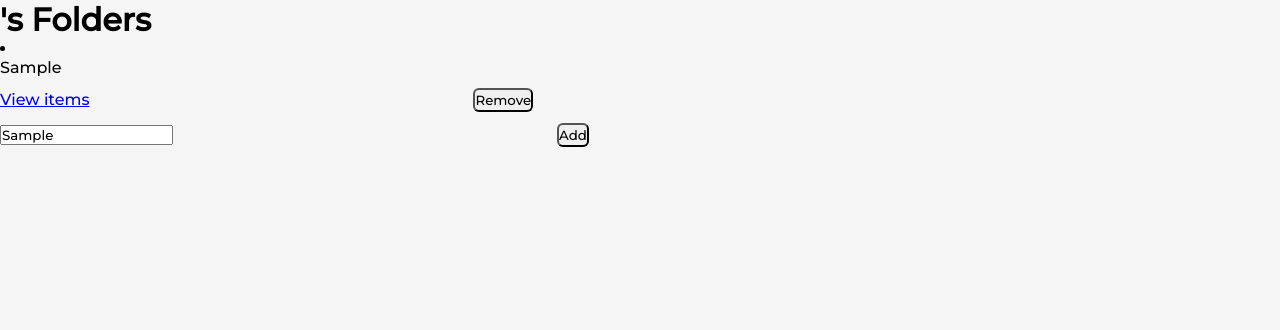
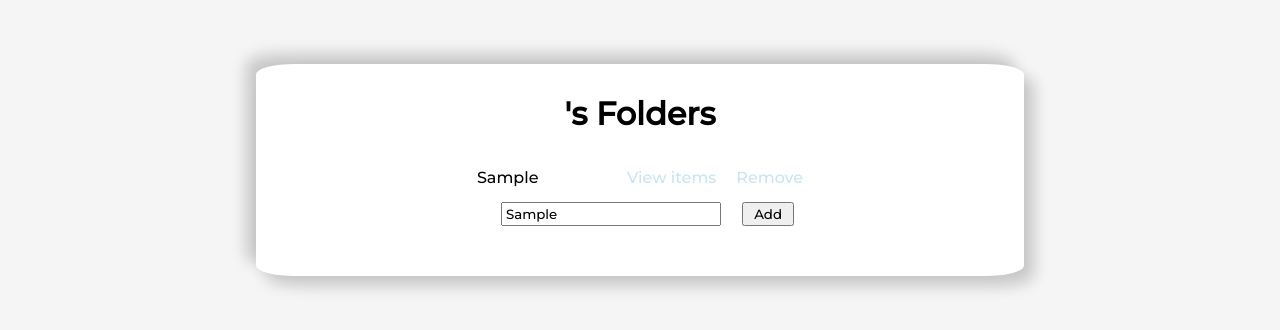
Before and after one commit to JP2620/todo-frontend, a React (Create React App) app: page /folders in a window 1280 px wide. Both pictures are taken after typing "Sample" into the empty fields and a click on the button "Add". Shown: the top 330 px of the page. Built offline with nearby package versions, Linux system fonts and the light colour scheme; no server answers.

Commit message:
Added styling for FoldersView

```diff
--- a/src/App.css
+++ b/src/App.css
@@ -36,7 +36,7 @@ body {
     justify-content: center;
     align-items: center;
     width: 50%;
-    margin:  20% auto;
+    margin: 10% auto;
     padding: 50px;
 }
 
@@ -58,13 +58,13 @@ body {
   padding-left: 0.35rem;
 }
 
-form>button[type=submit] {
+.login-form>button[type=submit] {
     margin: 0.7rem 30% 0;
     height: 1.5rem;
     border-radius: 6px;
 }
 
-form>button[type=submit]:hover {
+.login-form>button[type=submit]:hover {
     background-color: var(--accent-color);
     color: var(--main-bg-color);
 }
@@ -76,3 +76,90 @@ form>button[type=submit]:hover {
     color: var(--accent-color);
     text-decoration: none;
 }
+
+
+
+.folders-main {
+    display: flex;
+    flex-direction: column;
+    align-items: center;
+}
+
+.folders-container {
+    display: flex;
+    flex-direction: column;
+    width: 60%;
+    margin: 5% auto;
+    justify-content: center;
+    padding: 30px 30px 50px 30px;
+    background-color: white;
+    border-radius: 5%;
+    box-shadow: 10px 10px 15px rgba(0,0,0,0.19), -10px -10px 15px rgba(0,0,0,0.19);
+}
+
+.folders-header {
+    padding: 0 0 5% 0;
+    text-align: center;
+}
+
+.folder-list .folder-form {
+    width: min(500px, 30%);
+    margin: 0 auto;
+}
+
+.folder-list {
+    display: flex;
+    flex-direction: column;
+    width: 60%;
+}
+
+.folder-item {
+    display: flex;
+    flex-direction: row;
+    justify-content: center;
+    padding-bottom: 5px;
+    width: 100%;
+}
+
+.folder-view-items {
+    padding: 0 20px 0 0;
+    text-decoration: none;
+}
+
+.folder-view-items, .folder-remove {
+    color: #CAE4F1;
+}
+
+.folder-remove:hover {
+    cursor: pointer;
+}
+
+.folder-name {
+    min-width: 150px;
+}
+
+.folder-form {
+    display: flex;
+    flex-direction: row;
+    justify-content: center;
+    padding-top: 10px;
+    width: 60%;
+}
+
+.folder-form>input {
+    width: 220px;
+    margin: 0 5% 0 15px;
+}
+
+.folder-form>input[type=text] {
+    padding-left: 3px;
+}
+
+.folder-form>button[type=submit] {
+    padding: 2px 10px;
+}
+
+.folder-form>button[type=submit]:hover {
+    background-color: var(--accent-color);
+    color: white
+}
--- a/src/components/FoldersView.tsx
+++ b/src/components/FoldersView.tsx
@@ -43,33 +43,30 @@ function FoldersView(props: folderViewProps) {
     };
 
     return (
-        <div>
-            <div>
-                <h1>{props.username + "'s Folders"}</h1>
-            </div>
-            <div>
+        <div className="folders-container">
+            <h1 className="folders-header">{props.username + "'s Folders"}</h1>
+            <main className="folders-main">
+                <ul className="folder-list">
                     {
                         folders.map((folder: any) =>
-                        <li>
-                            <form method="delete" onSubmit={handleRemoveFolder(folder.name)}>
-                                <p>{folder.name}</p>
-                                <Link to={"/folders/" + folder.name} >
+                            <li className="folder-item">
+                                <p className="folder-name">{folder.name}</p>
+                                <Link to={"/folders/" + folder.name} className="folder-view-items" >
                                     View items
                                 </Link>
-                                <button type="submit">Remove</button>
-                            </form>
-
+                                <p className="folder-remove" onClick={handleRemoveFolder(folder.name)}>Remove</p>
                             </li>
                         )
                     }
-            </div>
-            <form method="post" onSubmit={(event:any) => {
+                </ul>
+
+                <form className="folder-form" method="post" onSubmit={(event: any) => {
                     event.preventDefault();
                     const data = {
                         owner: props.username,
                         name: newFolder
                     };
-                fetchFolders([...folders, {name: newFolder}]);
+                    fetchFolders([...folders, { name: newFolder }]);
                     fetch("http://localhost:5001/api/todo/folder",
                         {
                             method: "POST",
@@ -86,13 +83,14 @@ function FoldersView(props: folderViewProps) {
                     console.log(folders);
                 }}>
                     <input type="text"
-                    name="newTask"
-                    placeholder="New Task"
+                        name="newFolder"
+                        placeholder="New Folder"
                         required
                         onChange={e => setNewFolder(e.target.value)}
                     />
                     <button type="submit">Add</button>
                 </form>
+            </main>
         </div>
     )
 }
```
Lines whose indentation alone changed are shown as unchanged.
